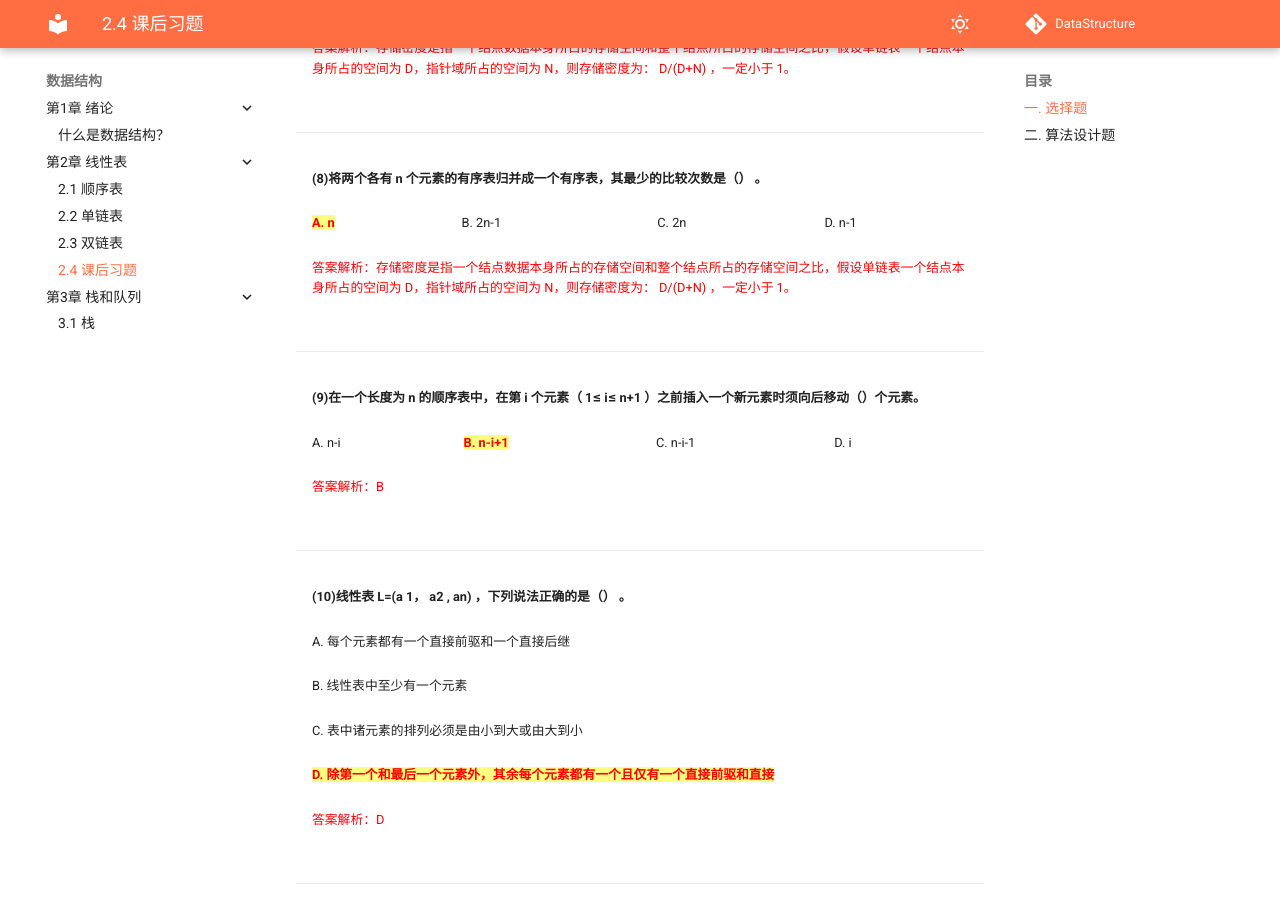
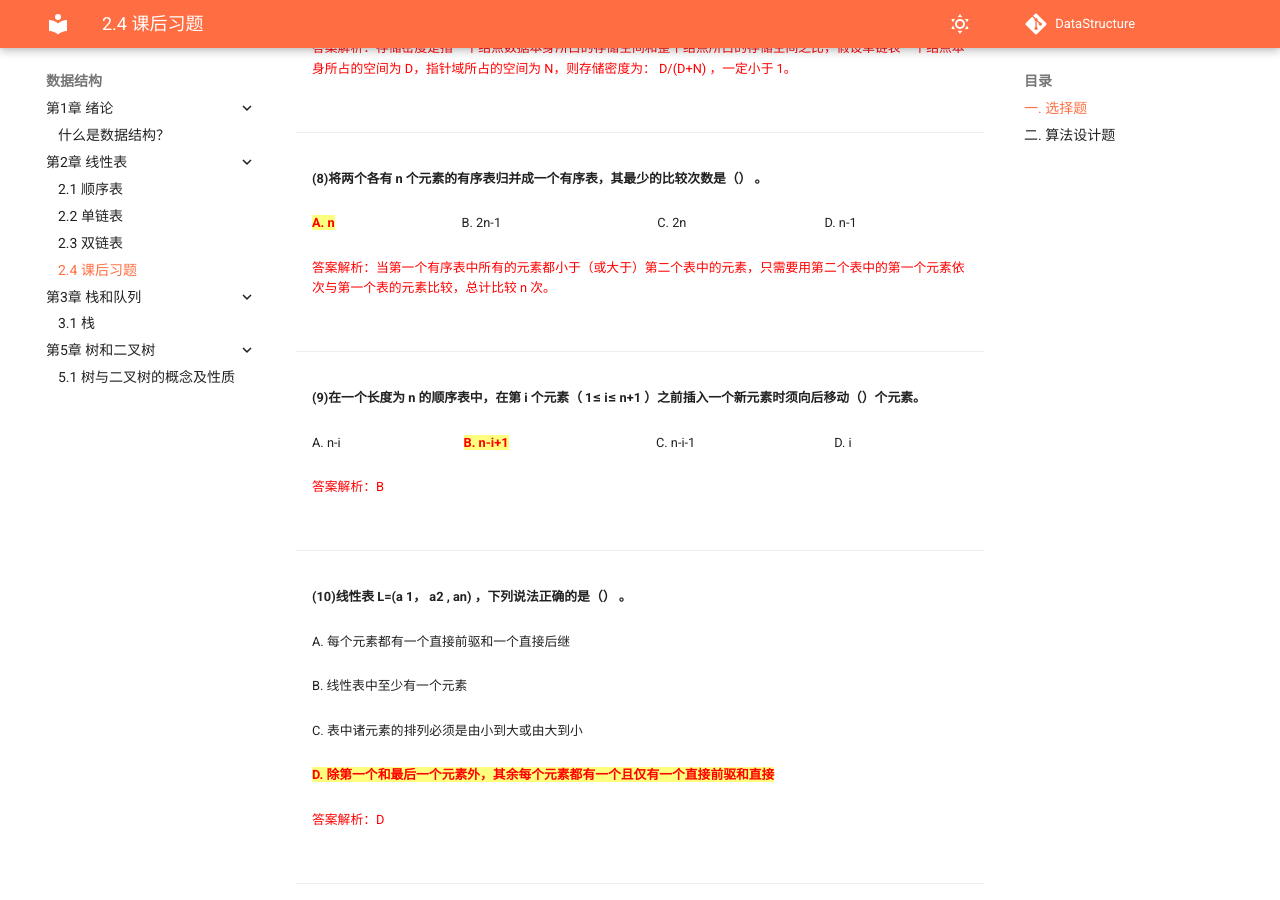
Before and after one commit to JinghuiChan/DataStructure, an MkDocs documentation site: the page built from docs/第2章 线性表/课后习题.md, in a window 1280 px wide and 900 px high, scrolled down 1790 px. Built offline with MkDocs 1.6.1 and Material for MkDocs 9.7.7, drawn with Linux system fonts in a browser that asks for light colours; comment, search, counter and statistics services are not loaded.

Commit message:
202410311350

```diff
--- a/docs/第2章 线性表/课后习题.md
+++ b/docs/第2章 线性表/课后习题.md
@@ -160,7 +160,7 @@
 </tr>
 
 <tr>
-<td colspan="4" style="border-style: none;color: #ff0000">答案解析：存储密度是指一个结点数据本身所占的存储空间和整个结点所占的存储空间之比，假设单链表一个结点本身所占的空间为 D，指针域所占的空间为 N，则存储密度为： D/(D+N) ，一定小于 1。 </td>
+<td colspan="4" style="border-style: none;color: #ff0000">答案解析：当第一个有序表中所有的元素都小于（或大于）第二个表中的元素，只需要用第二个表中的第一个元素依次与第一个表的元素比较，总计比较 n 次。 </td>
 </tr>
 </table>
 <hr>
--- a/mkdocs.yml
+++ b/mkdocs.yml
@@ -77,6 +77,8 @@ nav:
     - 2.4 课后习题: "第2章 线性表/课后习题.md"
   - 第3章 栈和队列:
     - 3.1 栈: "第3章 栈和队列/3.1 栈.md"
+  - 第5章 树和二叉树:
+      - 5.1 树与二叉树的概念及性质: "第5章 树和二叉树/5.1 树与二叉树的概念及性质.md"
 
 #nav:
 #  - 前言: "index.md"
```
Also changed, not shown: docs/第3章 栈和队列/3.1 栈.md (+5 -5 lines), docs/第5章 树和二叉树/5.1 树与二叉树的概念及性质.md (added, +28 -0 lines), docs/pic/5/whatistree.png (added).
